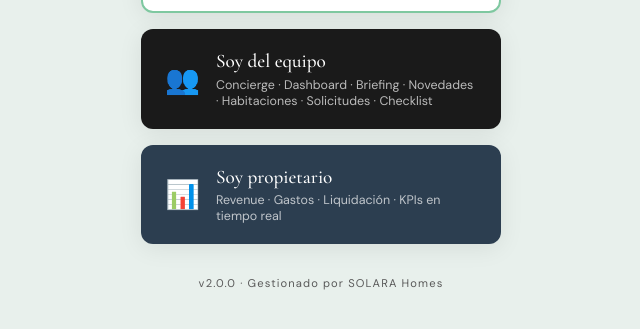
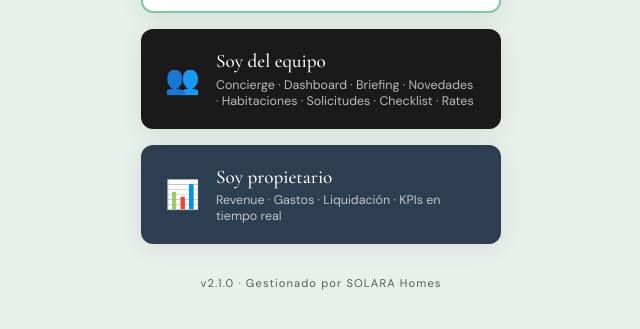
Before and after one commit to andresgallegocaro/wellcomm-app, a React (Vite) app: page / in a window 1280 px wide. Shown: the part 353-682 px from the top of the page, without its empty margins (319-959 px from the left). Built offline with nearby package versions, Linux system fonts and the light colour scheme.

Commit message:
Update App.jsx

```diff
--- a/src/App.jsx
+++ b/src/App.jsx
@@ -8,12 +8,14 @@ import Solicitudes from './Solicitudes.jsx'
 import Checklist from './Checklist.jsx'
 import GuestApp from './GuestApp.jsx'
 import OwnerPortal from './OwnerPortal.jsx'
+import RateIntelligence from './RateIntelligence.jsx'
 
 const SCREENS = {
   HOME: 'home', GUEST: 'guest', STAFF: 'staff',
   STAFF_DASHBOARD: 'staff_dashboard', STAFF_BRIEFING: 'staff_briefing',
   STAFF_NOVEDADES: 'staff_novedades', STAFF_HABITACIONES: 'staff_habitaciones',
   STAFF_SOLICITUDES: 'staff_solicitudes', STAFF_CHECKLIST: 'staff_checklist',
+  STAFF_RATES: 'staff_rates',
   OWNER: 'owner',
 }
 
@@ -23,13 +25,14 @@ export default function App() {
 
   if (screen === SCREENS.GUEST) return <GuestApp onBack={go(SCREENS.HOME)} />
   if (screen === SCREENS.OWNER) return <OwnerPortal onBack={go(SCREENS.HOME)} />
-  if (screen === SCREENS.STAFF) return <StaffConcierge onBack={go(SCREENS.HOME)} onDashboard={go(SCREENS.STAFF_DASHBOARD)} onBriefing={go(SCREENS.STAFF_BRIEFING)} onNovedades={go(SCREENS.STAFF_NOVEDADES)} onHabitaciones={go(SCREENS.STAFF_HABITACIONES)} onSolicitudes={go(SCREENS.STAFF_SOLICITUDES)} onChecklist={go(SCREENS.STAFF_CHECKLIST)} />
+  if (screen === SCREENS.STAFF) return <StaffConcierge onBack={go(SCREENS.HOME)} onDashboard={go(SCREENS.STAFF_DASHBOARD)} onBriefing={go(SCREENS.STAFF_BRIEFING)} onNovedades={go(SCREENS.STAFF_NOVEDADES)} onHabitaciones={go(SCREENS.STAFF_HABITACIONES)} onSolicitudes={go(SCREENS.STAFF_SOLICITUDES)} onChecklist={go(SCREENS.STAFF_CHECKLIST)} onRates={go(SCREENS.STAFF_RATES)} />
   if (screen === SCREENS.STAFF_DASHBOARD) return <Dashboard onBack={go(SCREENS.STAFF)} />
   if (screen === SCREENS.STAFF_BRIEFING) return <Briefing onBack={go(SCREENS.STAFF)} />
   if (screen === SCREENS.STAFF_NOVEDADES) return <Novedades onBack={go(SCREENS.STAFF)} />
   if (screen === SCREENS.STAFF_HABITACIONES) return <Habitaciones onBack={go(SCREENS.STAFF)} />
   if (screen === SCREENS.STAFF_SOLICITUDES) return <Solicitudes onBack={go(SCREENS.STAFF)} />
   if (screen === SCREENS.STAFF_CHECKLIST) return <Checklist onBack={go(SCREENS.STAFF)} />
+  if (screen === SCREENS.STAFF_RATES) return <RateIntelligence onBack={go(SCREENS.STAFF)} />
 
   return <HomeScreen onSelect={setScreen} />
 }
@@ -46,10 +49,10 @@ function HomeScreen({ onSelect }) {
       </div>
       <div style={{ display: 'flex', flexDirection: 'column', gap: '1rem', width: '100%', maxWidth: 360 }}>
         <MenuCard emoji="🛎️" title="Soy huésped" subtitle="Check-in · Concierge · Servicios · Explorar" light={false} color="var(--color-primary)" onClick={() => onSelect(SCREENS.GUEST)} />
-        <MenuCard emoji="👥" title="Soy del equipo" subtitle="Concierge · Dashboard · Briefing · Novedades · Habitaciones · Solicitudes · Checklist" light color="var(--color-text)" onClick={() => onSelect(SCREENS.STAFF)} />
+        <MenuCard emoji="👥" title="Soy del equipo" subtitle="Concierge · Dashboard · Briefing · Novedades · Habitaciones · Solicitudes · Checklist · Rates" light color="var(--color-text)" onClick={() => onSelect(SCREENS.STAFF)} />
         <MenuCard emoji="📊" title="Soy propietario" subtitle="Revenue · Gastos · Liquidación · KPIs en tiempo real" light color="#2c3e50" onClick={() => onSelect(SCREENS.OWNER)} />
       </div>
-      <div style={{ fontSize: '0.7rem', color: 'var(--color-text-light)', letterSpacing: '0.1em' }}>v2.0.0 · Gestionado por SOLARA Homes</div>
+      <div style={{ fontSize: '0.7rem', color: 'var(--color-text-light)', letterSpacing: '0.1em' }}>v2.1.0 · Gestionado por SOLARA Homes</div>
     </div>
   )
 }
@@ -67,3 +70,14 @@ function MenuCard({ emoji, title, subtitle, color, light, onClick }) {
     </button>
   )
 }
+
+function PlaceholderScreen({ onBack, title, emoji }) {
+  return (
+    <div style={{ minHeight: '100vh', background: 'var(--color-bg)', display: 'flex', flexDirection: 'column', alignItems: 'center', justifyContent: 'center', gap: '1.5rem', padding: '2rem' }}>
+      <div style={{ fontSize: '3rem' }}>{emoji}</div>
+      <div style={{ fontFamily: 'var(--font-display)', fontSize: '1.8rem', fontWeight: 300 }}>{title}</div>
+      <div style={{ color: 'var(--color-text-light)', fontSize: '0.85rem' }}>Módulo en construcción — próximamente</div>
+      <button onClick={onBack} style={{ marginTop: '1rem', background: 'var(--color-text)', color: 'white', border: 'none', borderRadius: 'var(--radius)', padding: '0.75rem 2rem', fontSize: '0.85rem', cursor: 'pointer' }}>← Volver</button>
+    </div>
+  )
+}
```
